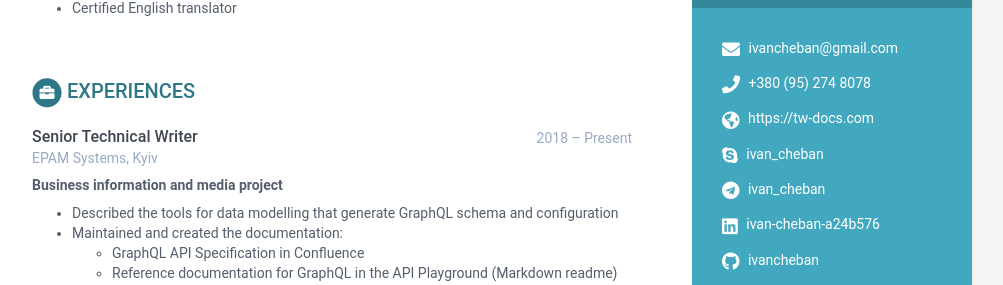
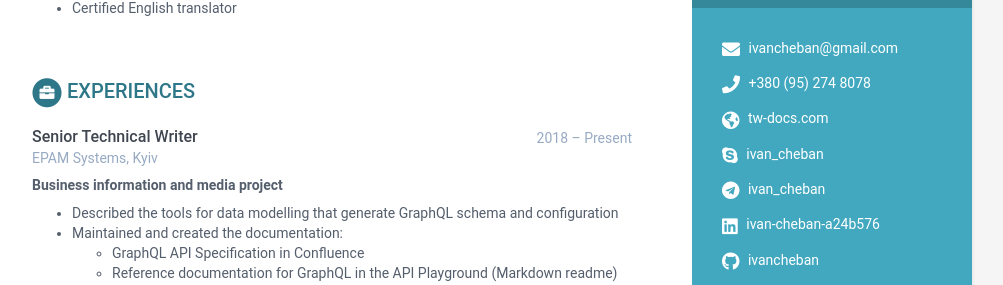
Before and after one commit to ivancheban/online-cv, a Jekyll site: the page built from index.html, in a window 1280 px wide and 900 px high. Shown: the part 262-547 px from the top of the window, without its empty margins (168-1171 px from the left). Built offline with Jekyll 4.4.1, drawn with Linux system fonts in a browser that asks for light colours; part of the change alters nothing that is shown.

Commit message:
edited url

```diff
--- a/_data/data.yml
+++ b/_data/data.yml
@@ -14,7 +14,7 @@ sidebar:
     # Sidebar links
     email: ivancheban@gmail.com
     phone: +380 (95) 274 8078
-    website: https://tw-docs.com
+    website: tw-docs.com
     skype: ivan_cheban
     telegram: ivan_cheban
     linkedin: ivan-cheban-a24b576
```
